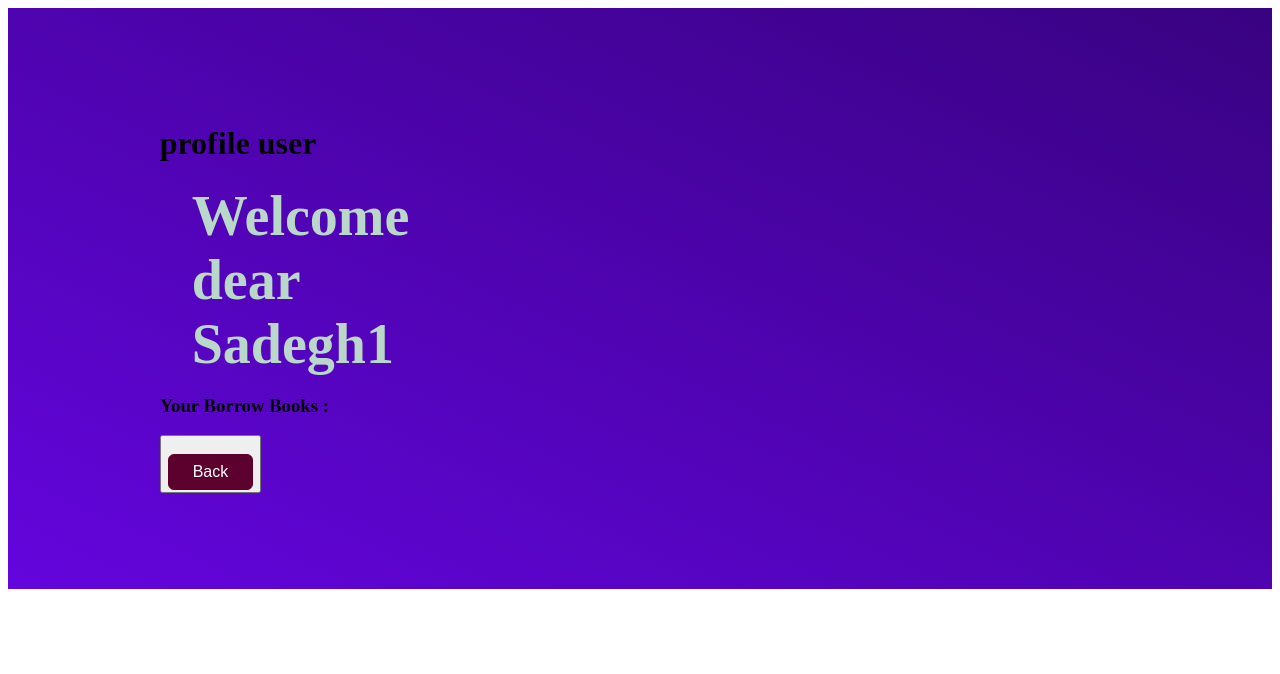
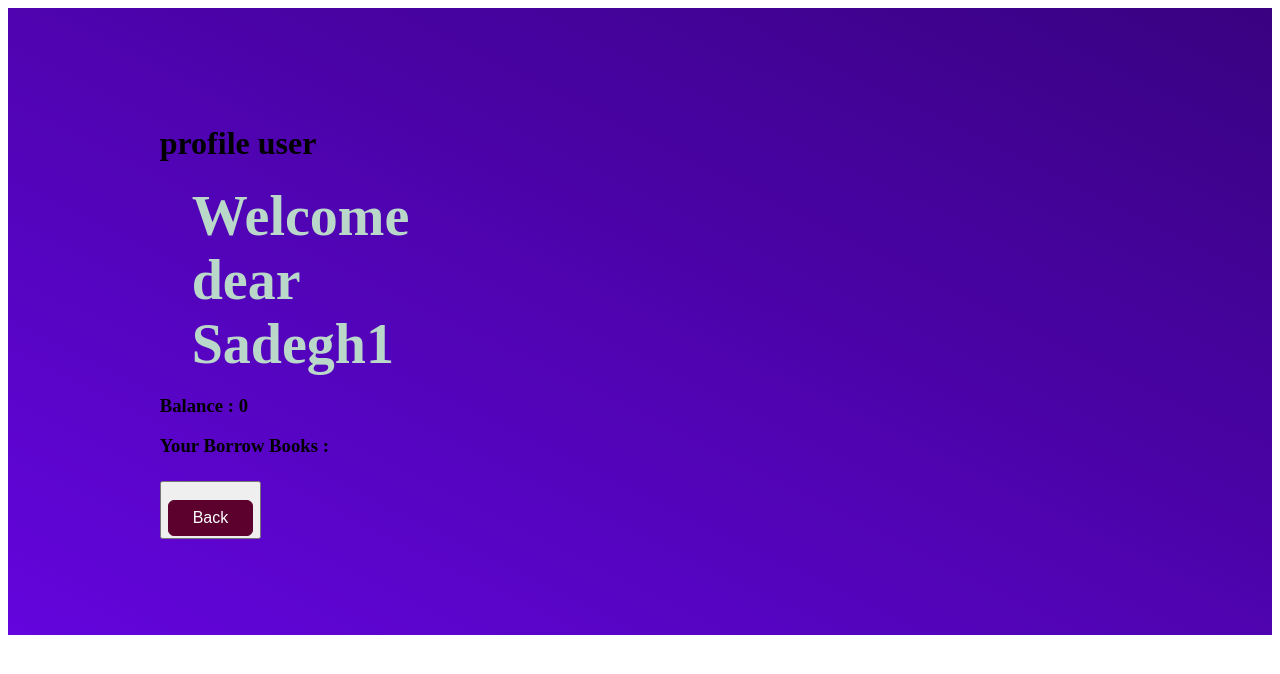
Before and after one commit to sadegh9904/Library, a Django app: page /profile/ in a window 1280 px wide. Shown: the top 674 px of the page. Run offline with Django 5.2, Linux system fonts and the light colour scheme; a user stored in the database is signed in; data comes from the database, SQL or seed files in the repository; both versions use the stored data as it was after the commit; parts of the project's set-up code (start-up, migrations or seed data) failed here and were passed over.

Commit message:
everything is commited

```diff
--- a/book_store/admin.py
+++ b/book_store/admin.py
@@ -1,6 +1,6 @@
 from django.contrib import admin
-from.models import Book, Borrow
+from.models import Book, Borrow,CustomUser
 # Register your models here.
 
 admin.site.register(Book)
-admin.site.register(Borrow)
+admin.site.register(CustomUser)
--- a/book_store/forms.py
+++ b/book_store/forms.py
@@ -12,7 +12,7 @@ class UserForm(UserCreationForm):
     email = forms.EmailField(required=True)
     class Meta:
         model = CustomUser
-        fields = ["username","email", "password1", "password2"]
+        fields = ["username","email", "password1", "password2", "first_name", "last_name"]
 
 
 
--- a/book_store/models.py
+++ b/book_store/models.py
@@ -1,6 +1,7 @@
 from django.db import models
 from django.contrib.auth.models import AbstractUser
 from django.utils import timezone
+from datetime import datetime
 from django.template.defaultfilters import slugify #for error adding book , we must make sure that the slug isn't duplicated!
 # Create your models here.
 
@@ -35,8 +36,8 @@ class Book(models.Model):
 class Borrow(models.Model):
     user = models.ForeignKey(CustomUser, verbose_name=("user"), on_delete=models.CASCADE)
     book = models.ForeignKey(Book, verbose_name=("book"), on_delete=models.CASCADE)
-    borrow_date = models.DateField(auto_now_add=True)
-    return_date = models.DateField(null=True, blank=True)
+    borrow_date = models.DateTimeField(auto_now_add=True)
+    return_date = models.DateTimeField(null=True, blank=True)
 
     def __str__(self):
         return f"{self.user.name} borrowed {self.book.title}"
--- a/book_store/static/book_store/profile.css
+++ b/book_store/static/book_store/profile.css
@@ -22,3 +22,17 @@
     padding: 0.5rem 1.5rem;
     border-radius: 6px;
 }
+
+#welcome ol{
+    font-size:1.5rem;
+    margin: 0 0 0 2rem;
+    color: #000000;
+    width: auto;
+}
+
+#welcome ol,li{
+    font-size:1.5rem;
+    margin: 1.5rem 0 0 2rem;
+    color: #000000;
+    width: auto;
+}
--- a/book_store/templates/book_store/user-profile.html
+++ b/book_store/templates/book_store/user-profile.html
@@ -11,7 +11,9 @@
     <div id="welcome">
         <h1>profile user</h1>
         <h2 >Welcome dear {{ user.username }}
+        <h3> Balance : {{ user.balance }}</h3>
         <h3>Your Borrow Books :</h3>
+
         <ol>
             {% for borrow in borrows %}
                 <li>
--- a/book_store/views.py
+++ b/book_store/views.py
@@ -1,6 +1,7 @@
 from django.shortcuts import render,redirect,get_object_or_404, HttpResponse
 from django.views import View
 from django.utils import timezone
+from datetime import datetime
 from django.core.exceptions import ValidationError
 from django.urls import reverse_lazy
 from django.views.generic import ListView,UpdateView,DeleteView,View
```
Also changed, not shown: book_store/migrations/0002_alter_borrow_borrow_date_alter_borrow_return_date.py (added), db.sqlite3.
